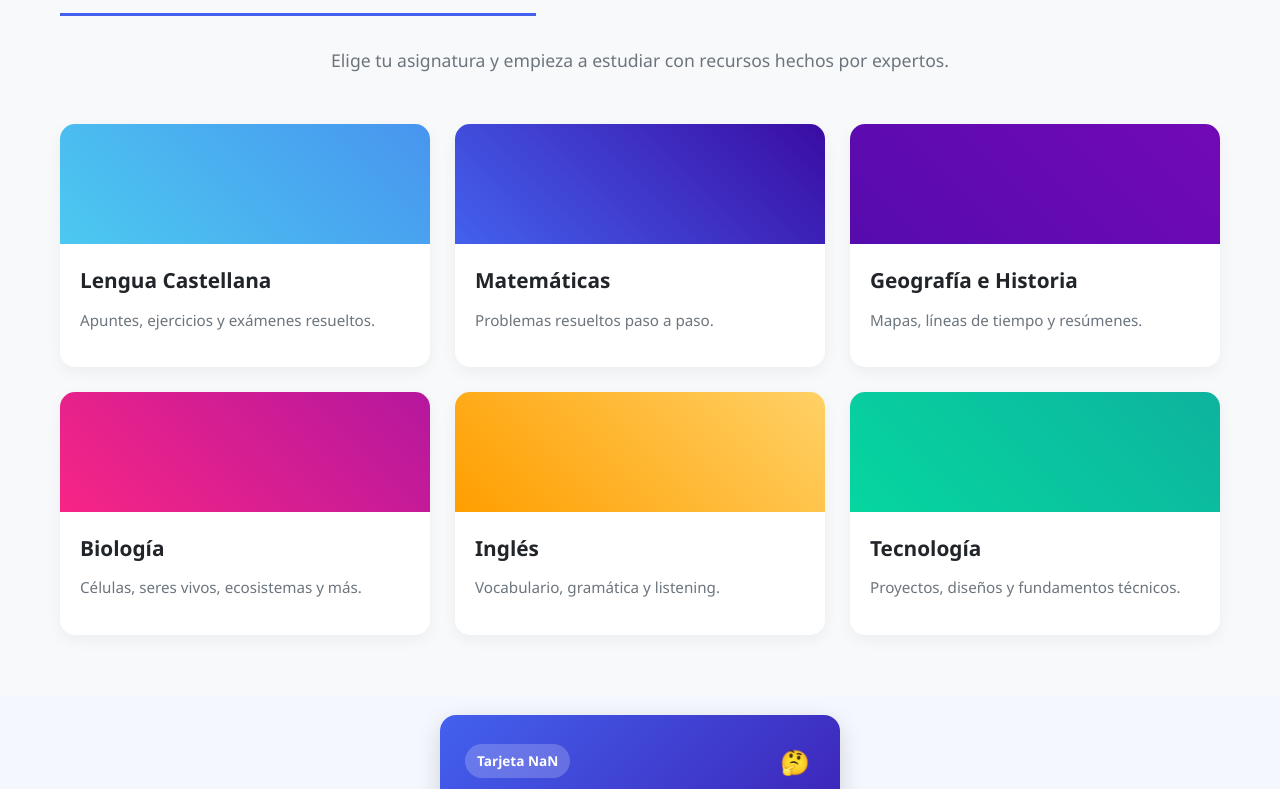
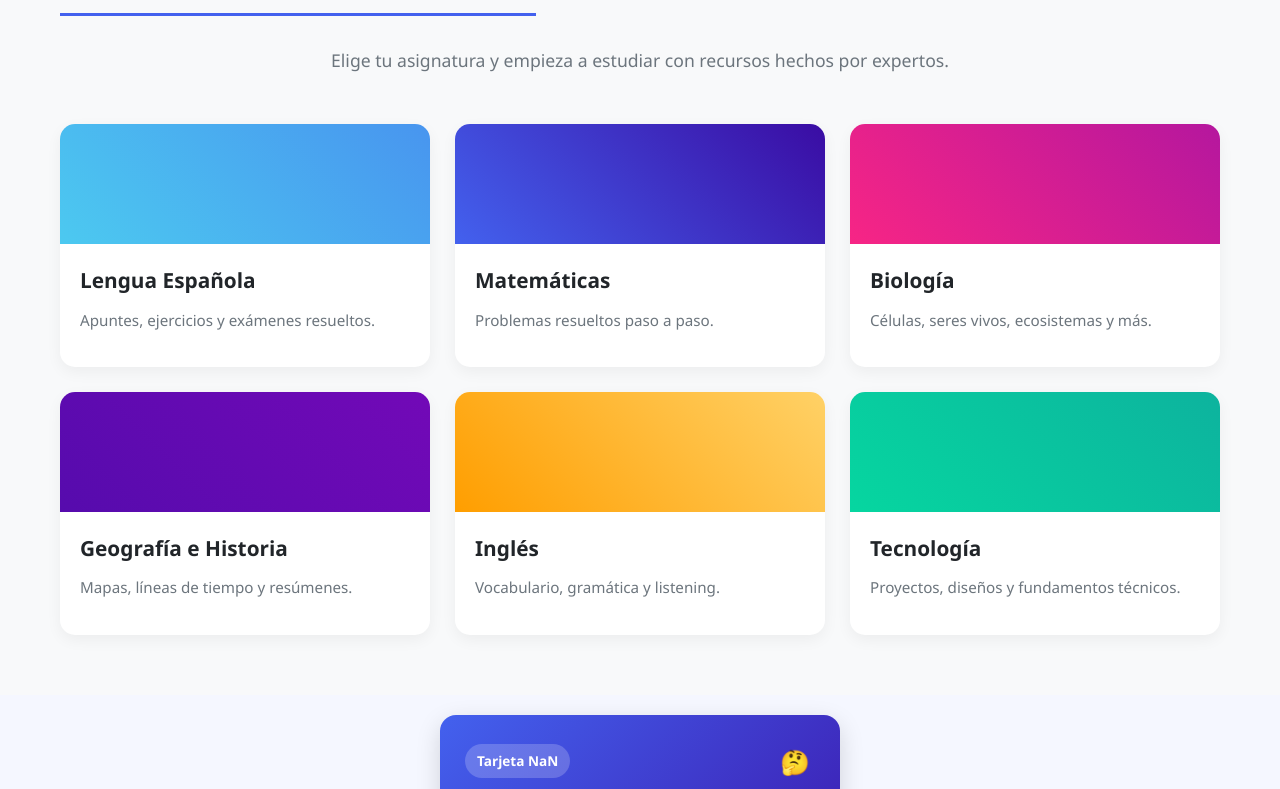
Before and after one commit to rabagoAI/smartstudy-app, a React (Create React App) app: page / in a window 1280 px wide. Shown: the part 951-1740 px from the top of the page. Built offline with nearby package versions, Linux system fonts and the light colour scheme; no server answers.

Commit message:
Cambios en portada y organizar tarjetas en pagina de inicio

```diff
--- a/src/components/home/Hero.js
+++ b/src/components/home/Hero.js
@@ -9,7 +9,7 @@ function Hero() {
         <div className="hero-content">
           {/* Imagen de fondo */}
           <img
-            src="https://res.cloudinary.com/ds7shn66t/image/upload/v1759222816/Banner_SmartStudIA_Proporci%C3%B3n_Correcta_juzbkc.jpg"
+            src="https://res.cloudinary.com/ds7shn66t/image/upload/v1759232770/Banner_Producto_del_Dia_Promocion_Cafe_Azul_vi0xs4.jpg"
             alt="SmartStudy - Aprende de forma inteligente"
             className="hero-image"
           />
--- a/src/components/home/SubjectsSection.js
+++ b/src/components/home/SubjectsSection.js
@@ -6,8 +6,8 @@ import './SubjectsSection.css'; // Asegúrate de crear este archivo
 
 const subjects = [
   {
-    id: 'lengua-castellana',
-    name: 'Lengua Castellana',
+    id: 'lengua-espanola',
+    name: 'Lengua Española',
     description: 'Apuntes, ejercicios y exámenes resueltos.',
     icon: 'fas fa-book',
     colorClass: 'language'
@@ -19,6 +19,15 @@ const subjects = [
     icon: 'fas fa-calculator',
     colorClass: 'maths'
   },
+
+  {
+  id: 'biologia',
+  name: 'Biología',
+  description: 'Células, seres vivos, ecosistemas y más.',
+  icon: 'fas fa-dna', // ✅ Icono más específico para biología
+  colorClass: 'science'
+},
+
   {
     id: 'geografia-e-historia',
     name: 'Geografía e Historia',
@@ -26,13 +35,7 @@ const subjects = [
     icon: 'fas fa-globe-americas',
     colorClass: 'social'
   },
-  {
-  id: 'biologia',
-  name: 'Biología',
-  description: 'Células, seres vivos, ecosistemas y más.',
-  icon: 'fas fa-dna', // ✅ Icono más específico para biología
-  colorClass: 'science'
-},
+
   {
     id: 'ingles',
     name: 'Inglés',
--- a/src/components/subjects/subjectsData.js
+++ b/src/components/subjects/subjectsData.js
@@ -1,6 +1,15 @@
 // src/components/subjects/subjectsData.js
 
 const subjectsData = [
+
+  {
+    name: 'Lengua Española',
+    url: 'lengua-espanola', // <-- Añade esta línea
+    icon: 'fas fa-book',
+    description: 'Gramática, literatura, ortografía y técnicas de estudio.',
+    color: 'language'
+  },
+
   {
     name: 'Matemáticas',
     url: 'matematicas', // <-- Añade esta línea
@@ -15,13 +24,7 @@ const subjectsData = [
     description: 'Recursos para biología, geología y mucho más.',
     color: 'science'
   },
-  {
-    name: 'Lengua Española',
-    url: 'lengua-espanola', // <-- Añade esta línea
-    icon: 'fas fa-book',
-    description: 'Gramática, literatura, ortografía y técnicas de estudio.',
-    color: 'language'
-  },
+
   {
     name: 'Geografia e Historia',
     url: 'geografia-e-historia', // <-- Añade esta línea
```
